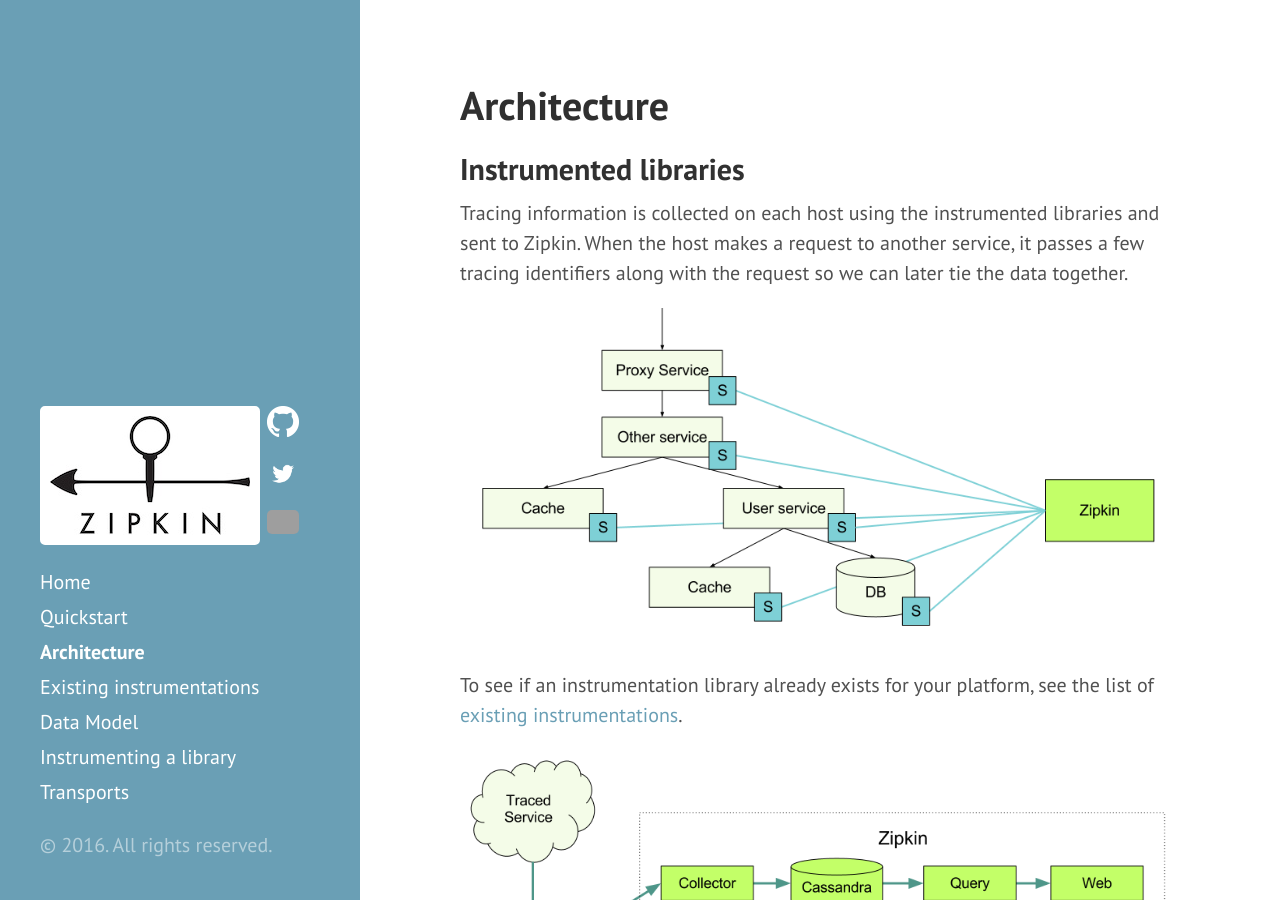
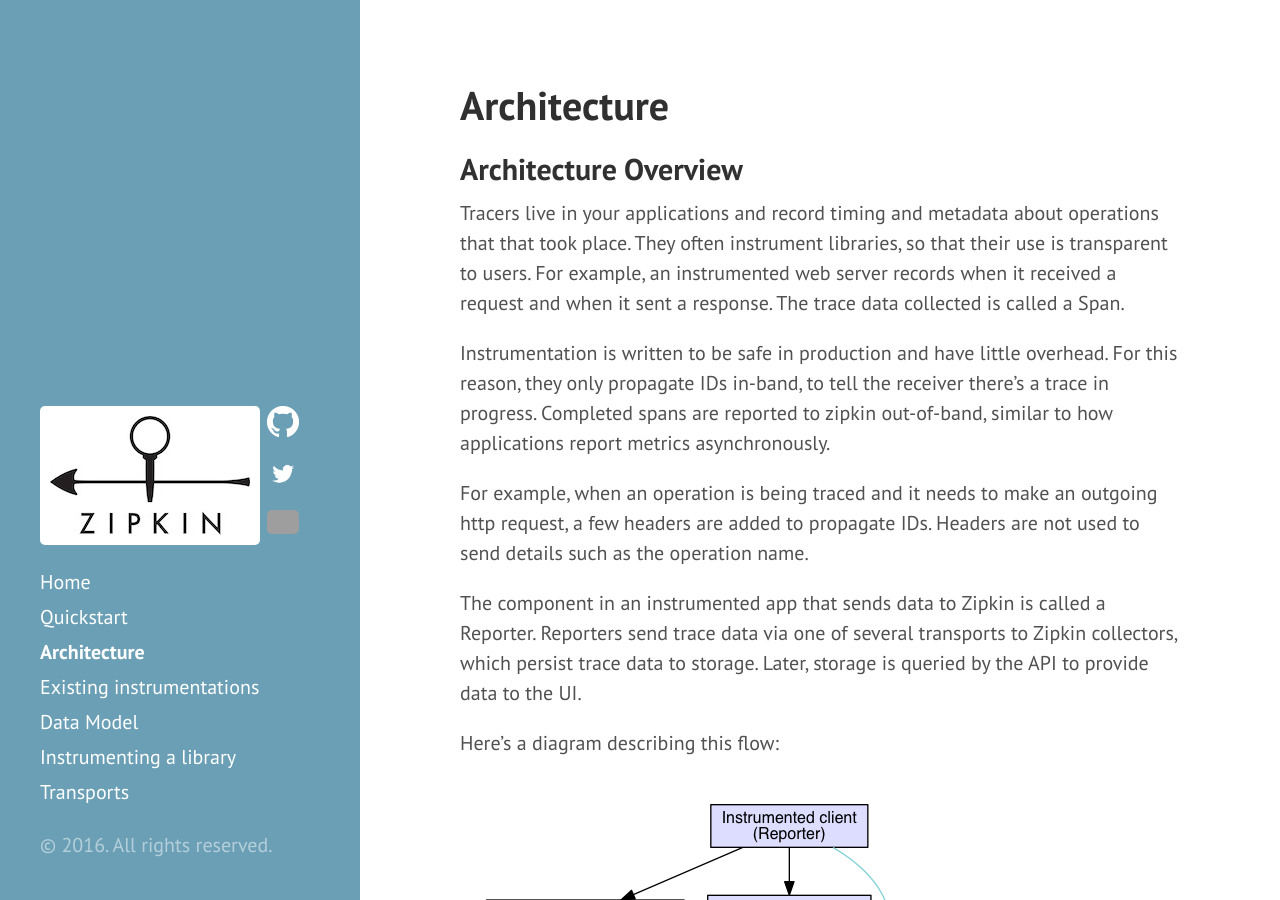
Before and after one commit to openzipkin/openzipkin.github.io, a Jekyll site: the page built from pages/architecture.md, in a window 1280 px wide and 900 px high. Built offline with Jekyll 4.4.1, drawn with Linux system fonts in a browser that asks for light colours.

Commit message:
Revamps the Zipkin Architecture overview (#59)
This rewrites the instrumentation process overview per experience giving
presentations and insights captured in #23

This is intentionally completing one section vs rewriting the whole web
site. That's to help us progress incrementally.

See also https://speakerdeck.com/adriancole/introduction-to-distributed-tracing-and-zipkin-at-devopsdays-singapore

```diff
--- a/pages/architecture.md
+++ b/pages/architecture.md
@@ -3,22 +3,36 @@
 weight: 2
 ---
 
-
-
-Instrumented libraries
+Architecture Overview
 ----------------------
 
-Tracing information is collected on each host using the instrumented libraries
-and sent to Zipkin. When the host makes a request to another service, it passes
-a few tracing identifiers along with the request so we can later tie the data
-together.
+Tracers live in your applications and record timing and metadata about
+operations that that took place. They often instrument libraries, so that their
+use is transparent to users. For example, an instrumented web server records
+when it received a request and when it sent a response. The trace data collected
+is called a Span.
 
-![Instrumentation architecture]({{ site.github.url }}/public/img/architecture-1.png)
+Instrumentation is written to be safe in production and have little overhead.
+For this reason, they only propagate IDs in-band, to tell the receiver there’s
+a trace in progress. Completed spans are reported to zipkin out-of-band,
+similar to how applications report metrics asynchronously.
+
+For example, when an operation is being traced and it needs to make an outgoing
+http request, a few headers are added to propagate IDs. Headers are not used to
+send details such as the operation name.
+
+The component in an instrumented app that sends data to Zipkin is called a
+Reporter. Reporters send trace data via one of several transports to Zipkin
+collectors, which persist trace data to storage. Later, storage is queried by
+the API to provide data to the UI.
+
+Here's a diagram describing this flow:
+
+![Zipkin architecture]({{ site.github.url }}/public/img/architecture-1.png)
 
 To see if an instrumentation library already exists for your platform, see the
 list of [existing instrumentations]({{ site.github.url}}/pages/existing_instrumentations).
 
-![Architecture overview]({{ site.github.url }}/public/img/architecture-0.png)
 
 Transport
 ---------
```
Also changed, not shown: Gemfile.lock, public/img/architecture-0.png (deleted), public/img/architecture-1.png.
